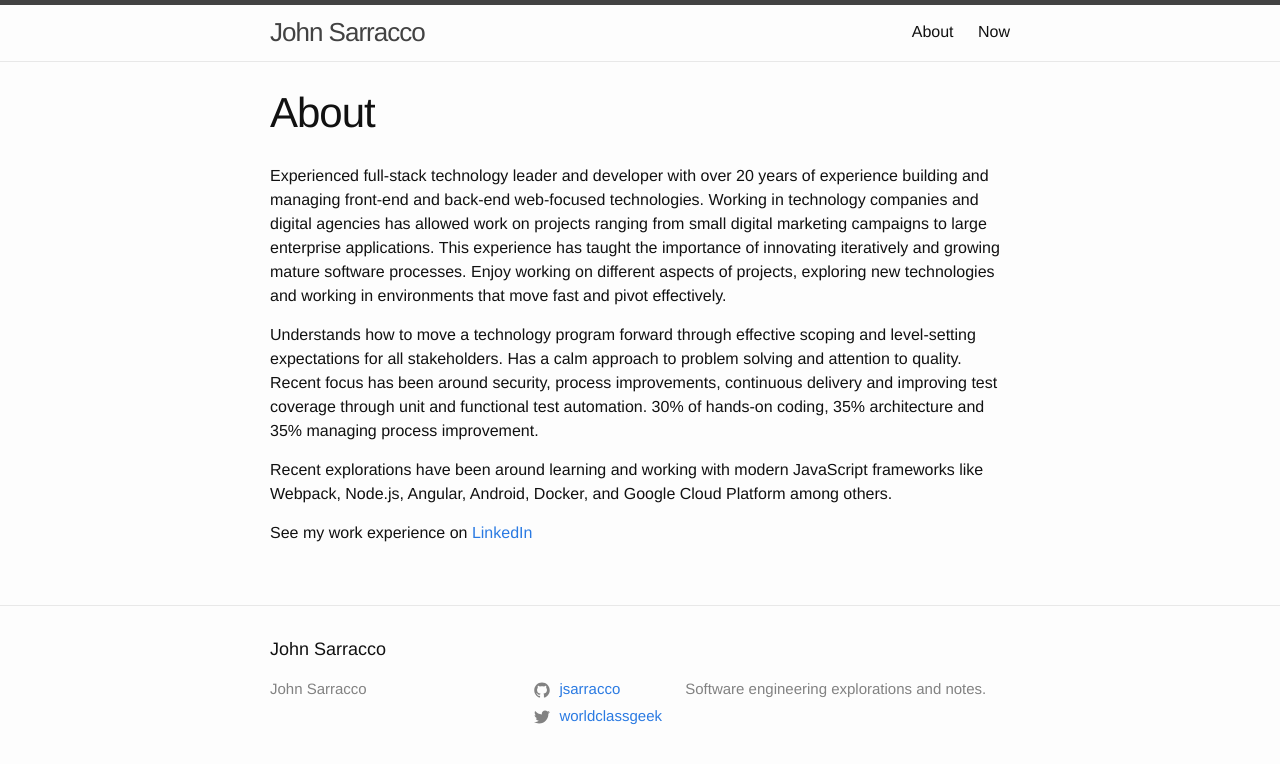
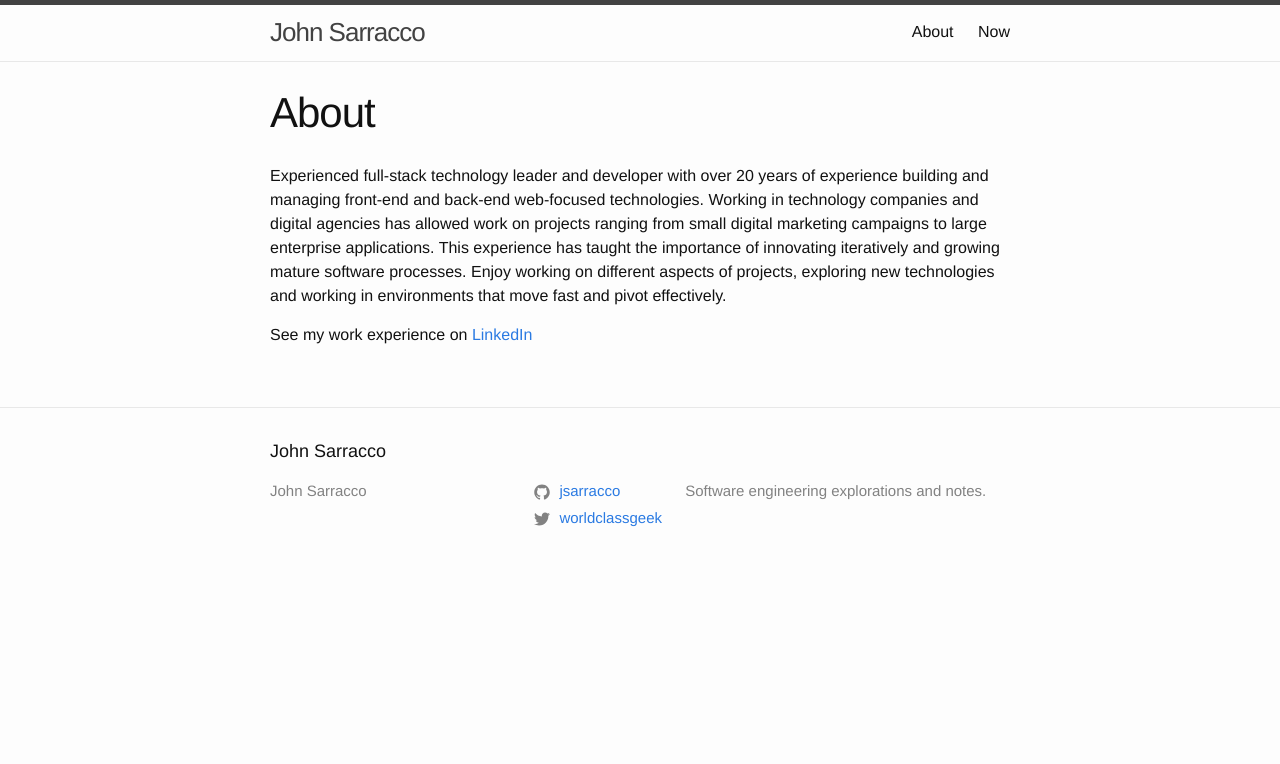
Before and after one commit to jsarracco/jsarracco.github.io, a Jekyll site: the page built from about.md, in a window 1280 px wide. Shown: the top 764 px of the page. Built offline with Jekyll 4.4.1, drawn with Linux system fonts in a browser that asks for light colours.

Commit message:
copy change

```diff
--- a/about.md
+++ b/about.md
@@ -6,8 +6,4 @@ permalink: /about/
 
 Experienced full-stack technology leader and developer with over 20 years of experience building and managing front-end and back-end web-focused technologies. Working in technology companies and digital agencies has allowed work on projects ranging from small digital marketing campaigns to large enterprise applications. This experience has taught the importance of innovating iteratively and growing mature software processes. Enjoy working on different aspects of projects, exploring new technologies and working in environments that move fast and pivot effectively.
 
-Understands how to move a technology program forward through effective scoping and level­-setting expectations for all stakeholders. Has a calm approach to problem solving and attention to quality. Recent focus has been around security, process improvements, continuous delivery and improving test coverage through unit and functional test automation. 30% of hands-on coding, 35% architecture and 35% managing process improvement.
-
-Recent explorations have been around learning and working with modern JavaScript frameworks like Webpack, Node.js, Angular, Android, Docker, and Google Cloud Platform among others.
-
 See my work experience on [LinkedIn](https://www.linkedin.com/in/johnsarracco/)
```
